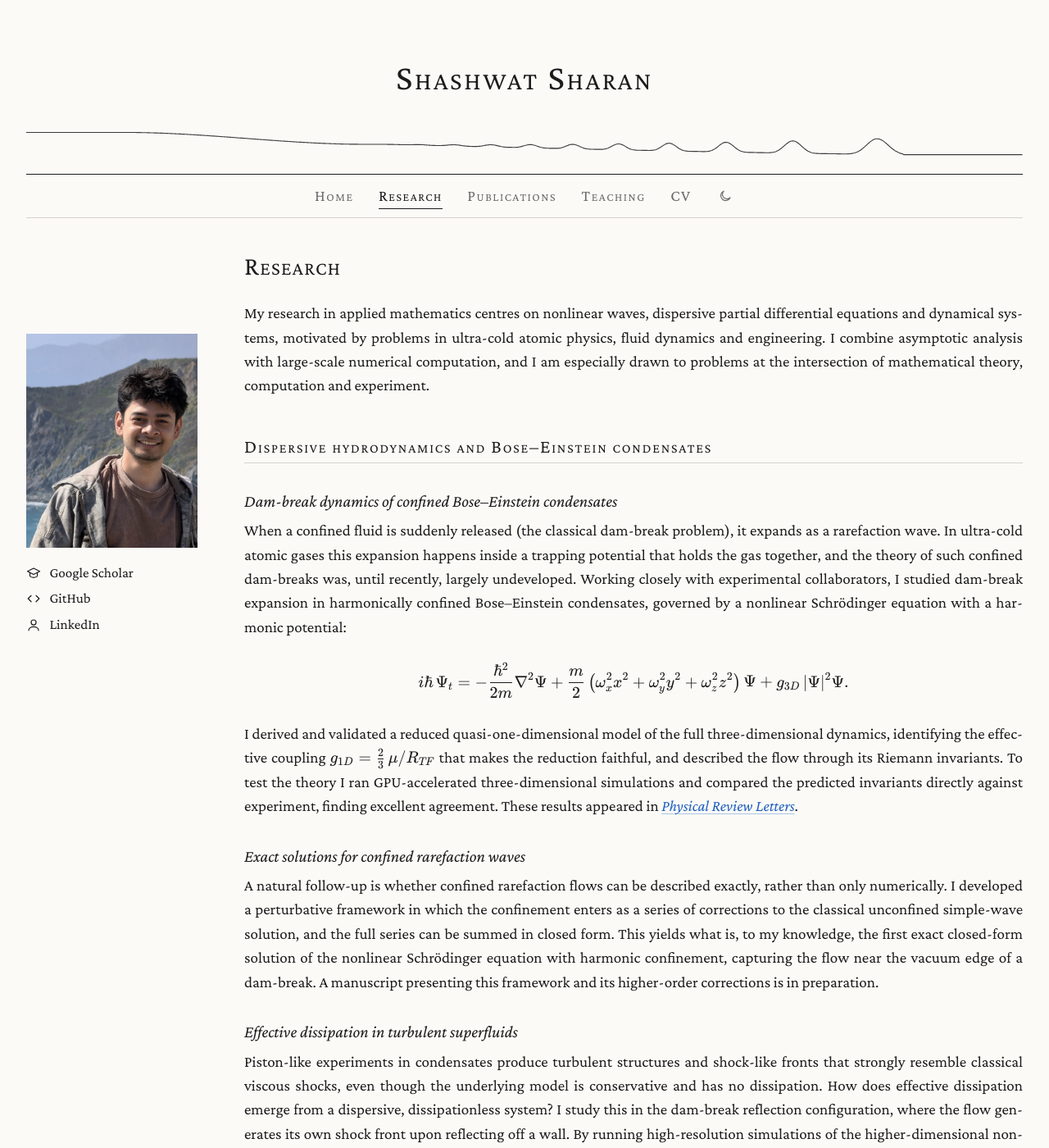
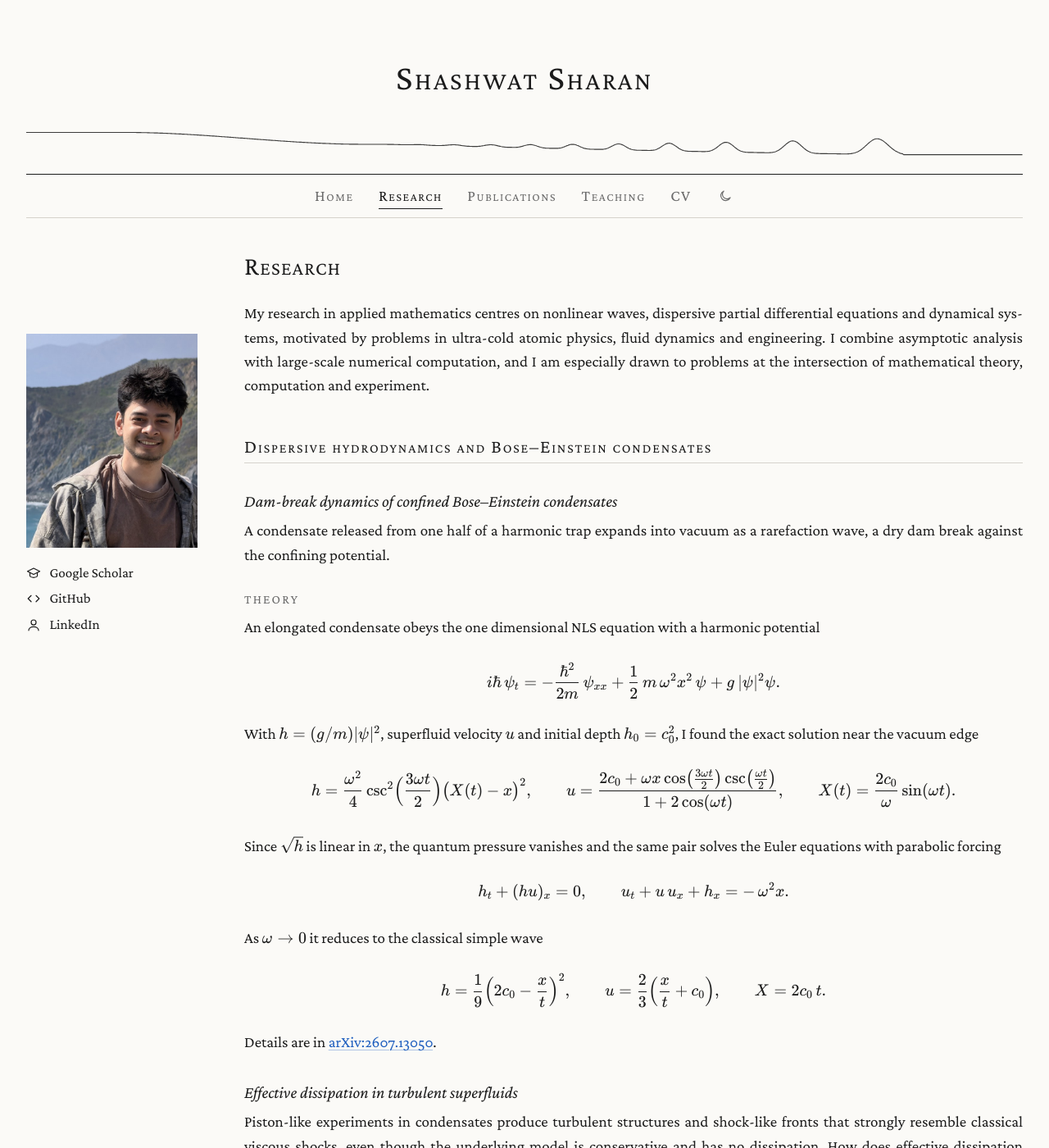
Before and after one commit to shashwatsharan/shashwatsharan.github.io, a Jekyll site: the page built from research.md, in a window 1280 px wide and 1400 px high. Shown: the whole window at 82% size. Built offline with Jekyll 4.4.1, drawn with Linux system fonts in a browser that asks for light colours.

Commit message:
Add theory summary to dam break research

```diff
--- a/research.md
+++ b/research.md
@@ -9,6 +9,47 @@ My research in applied mathematics centres on nonlinear waves, dispersive partia
 
 ### Dam-break dynamics of confined Bose–Einstein condensates
 
+A condensate released from one half of a harmonic trap expands into vacuum as a rarefaction wave, a dry dam break against the confining potential.
+
+#### Theory
+
+An elongated condensate obeys the one dimensional NLS equation with a harmonic potential
+
+$$
+i\hbar\,\psi_t = -\frac{\hbar^2}{2m}\,\psi_{xx} + \frac{1}{2}\,m\,\omega^2x^2\,\psi + g\,\lvert\psi\rvert^2\psi .
+$$
+
+With $$h = (g/m)\lvert\psi\rvert^2$$, superfluid velocity $$u$$ and initial depth $$h_0 = c_0^2$$, I found the exact solution near the vacuum edge
+
+$$
+h = \frac{\omega^2}{4}\csc^2\!\Big(\frac{3\omega t}{2}\Big)\big(X(t)-x\big)^2,
+\qquad
+u = \frac{2c_0 + \omega x\cos\!\big(\frac{3\omega t}{2}\big)\csc\!\big(\frac{\omega t}{2}\big)}{1+2\cos(\omega t)},
+\qquad
+X(t) = \frac{2c_0}{\omega}\sin(\omega t).
+$$
+
+Since $$\sqrt{h}$$ is linear in $$x$$, the quantum pressure vanishes and the same pair solves the Euler equations with parabolic forcing
+
+$$
+h_t + (hu)_x = 0,
+\qquad
+u_t + u\,u_x + h_x = -\,\omega^2 x .
+$$
+
+As $$\omega \to 0$$ it reduces to the classical simple wave
+
+$$
+h = \frac{1}{9}\Big(2c_0 - \frac{x}{t}\Big)^2,
+\qquad
+u = \frac{2}{3}\Big(\frac{x}{t} + c_0\Big),
+\qquad
+X = 2c_0\,t .
+$$
+
+Details are in [arXiv:2607.13050](https://arxiv.org/abs/2607.13050).
+
+<!-- Experiment (to be added). Earlier text kept here for reference:
 When a confined fluid is suddenly released (the classical dam-break problem), it expands as a rarefaction wave. In ultra-cold atomic gases this expansion happens inside a trapping potential that holds the gas together, and the theory of such confined dam-breaks was, until recently, largely undeveloped. Working closely with experimental collaborators, I studied dam-break expansion in harmonically confined Bose–Einstein condensates, governed by a nonlinear Schrödinger equation with a harmonic potential:
 
 $$
@@ -19,16 +60,17 @@ $$
 
 I derived and validated a reduced quasi-one-dimensional model of the full three-dimensional dynamics, identifying the effective coupling $$g_{1D} = \tfrac{2}{3}\,\mu/R_{TF}$$ that makes the reduction faithful, and described the flow through its Riemann invariants. To test the theory I ran GPU-accelerated three-dimensional simulations and compared the predicted invariants directly against experiment, finding excellent agreement. These results appeared in [*Physical Review Letters*](https://journals.aps.org/prl/abstract/10.1103/38f7-ym2v).
 
-<!-- To add a figure: upload the image to assets/img/ and uncomment this block.
+ To add a figure: upload the image to assets/img/ and uncomment this block.
 <figure>
   <img src="/assets/img/dambreak-3d.png" alt="3D dam-break simulation">
   <figcaption>3D simulation of dam-break expansion in a confined condensate, alongside experimental density images.</figcaption>
 </figure>
--->
+
 
 ### Exact solutions for confined rarefaction waves
 
 A natural follow-up is whether confined rarefaction flows can be described exactly, rather than only numerically. I developed a perturbative framework in which the confinement enters as a series of corrections to the classical unconfined simple-wave solution, and the full series can be summed in closed form. This yields what is, to my knowledge, the first exact closed-form solution of the nonlinear Schrödinger equation with harmonic confinement, capturing the flow near the vacuum edge of a dam-break. A manuscript presenting this framework and its higher-order corrections is in preparation.
+-->
 
 ### Effective dissipation in turbulent superfluids
 
```
